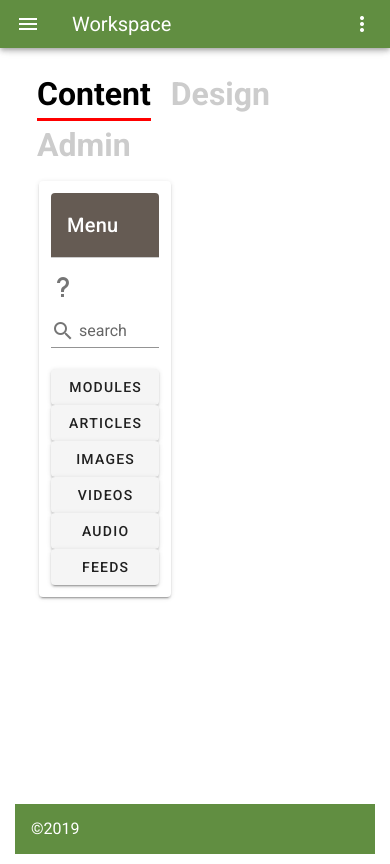
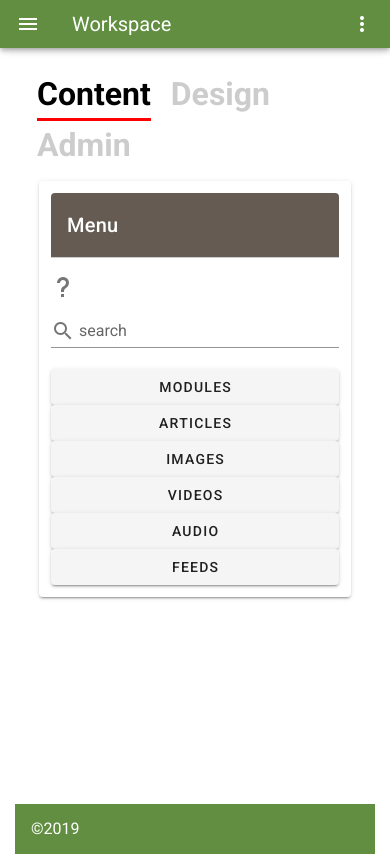
Before and after one commit to iingles/isaac-ingles-3790-final, a Vue app: page /workspace in a window 390 px wide. Built offline with nearby package versions, Linux system fonts and the light colour scheme.

Commit message:
fixed some responsive layout issues in the workspace

```diff
--- a/src/App.vue
+++ b/src/App.vue
@@ -33,7 +33,7 @@ export default {
     Modal,
   },
   data: () => ({
-
+    showModal: false,
   }),
   methods: {
 
--- a/src/components/workspace/ModuleEditor.vue
+++ b/src/components/workspace/ModuleEditor.vue
@@ -1,4 +1,5 @@
 <template>
+    <v-col>
     <v-container>
         <!--
             TODO:
@@ -52,6 +53,7 @@
             <v-btn color="green" light @click="confirmSave(mod.id)">Save</v-btn>
         </v-card>
     </v-container>
+    </v-col>
 </template>
 
 <script>
@@ -67,7 +69,7 @@ export default {
             mod: 'test',
             changeInternalName: false,
             changeModName: false,
-        }
+       }
     },
     created() {
        let vm = this
--- a/src/views/Workspace.vue
+++ b/src/views/Workspace.vue
@@ -4,14 +4,14 @@
         @changemode="change($event)"
         />
         <v-row>
-            <v-col xs="12" md="3">
+            <v-col xs="12" sm="12" md="4" lg="3" cols='12'>
                 <SideBar
                     :view="this.viewMode"
                     @work="loadWorkspace($event)"
                     @searchEvent="getSearchString($event)"
                 />
             </v-col>
-            <v-col xs="12" md="9">
+            <v-col xs="12" sm="12" md="8" cols='12'>
                 <transition name="slide" mode="out-in">
                     <router-view
                     :searchString="this.searchString"
```
